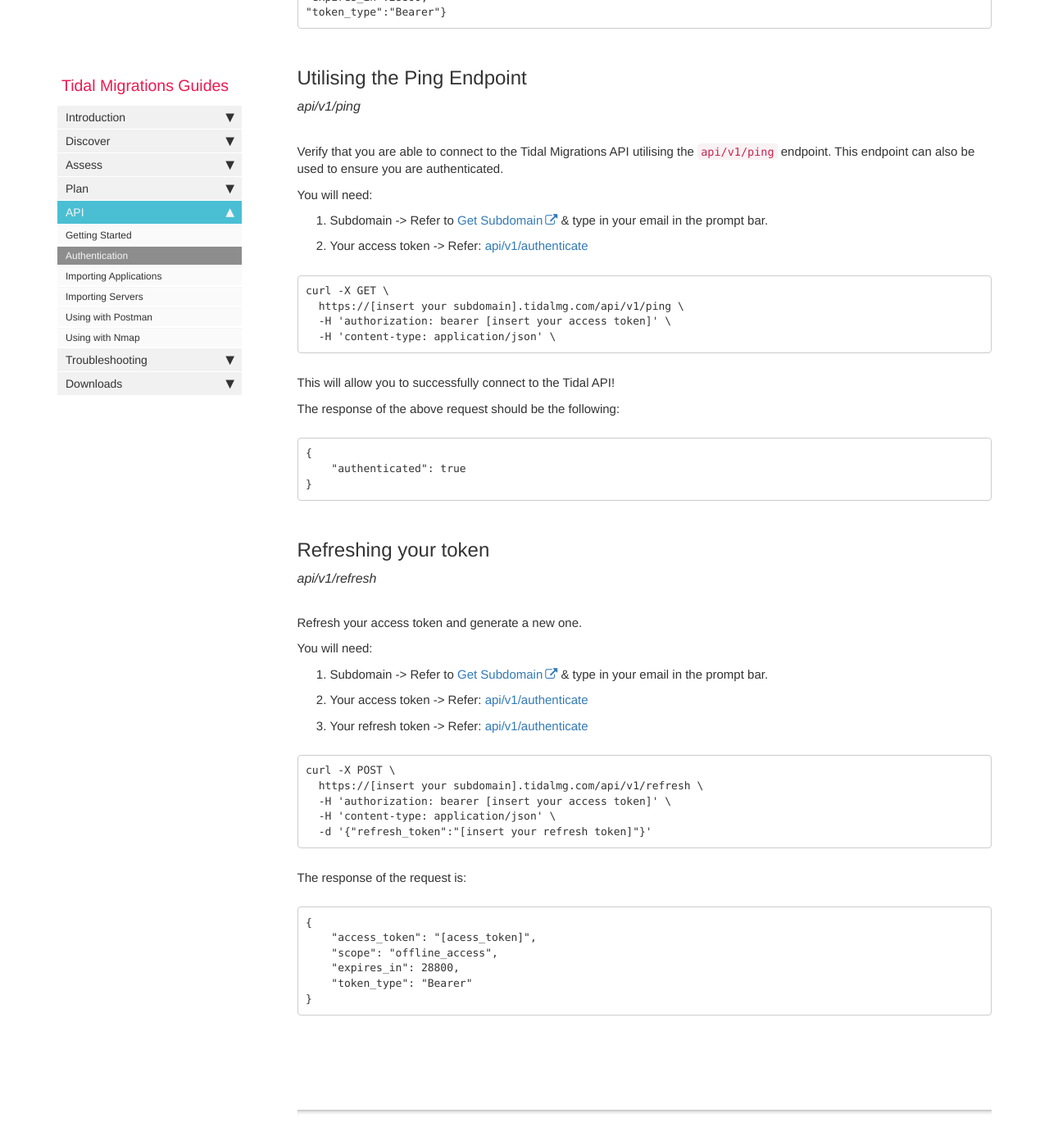
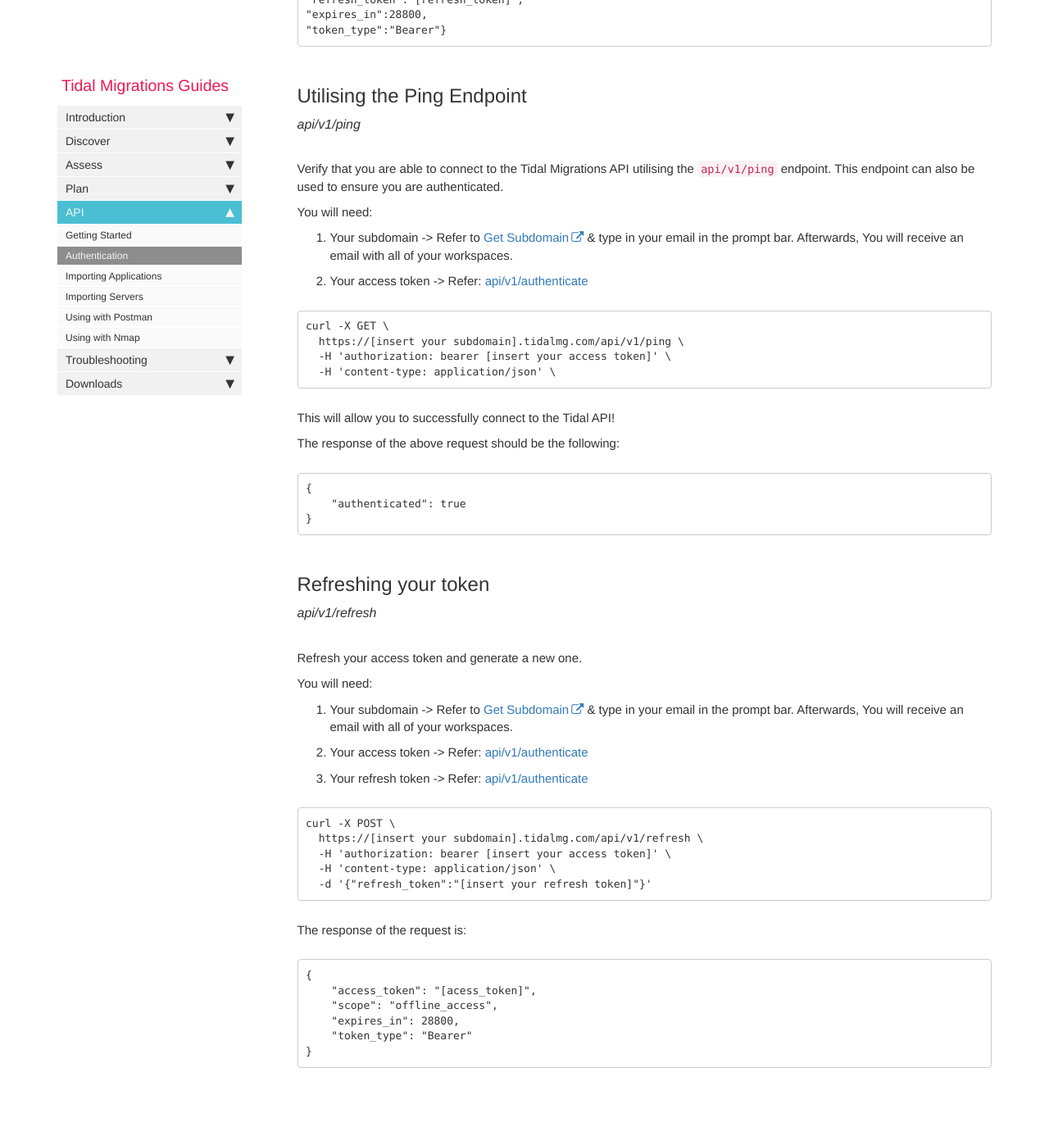
Before and after one commit to tidalmigrations/tidalmigrations.github.io, a Jekyll site: the page built from pages/api/authentication.md, in a window 1280 px wide and 1400 px high, scrolled down 1328 px. Shown: the top 1397 px of the window at 82% size. Built offline with Jekyll 4.4.1, drawn with Linux system fonts in a browser that asks for light colours; nearby versions of some CDN libraries; comment, search, counter and statistics services are not loaded; some of the changed text lies outside the part shown.

Commit message:
Switch references to get.tidalmg.com
Update from old login/client system to new workspaces

````diff
--- a/pages/api/authentication.md
+++ b/pages/api/authentication.md
@@ -23,7 +23,7 @@ A request to authenticate into the Tidal Migrations API looks like this:
 
 You will need:
 
-1. Subdomain -> Refer to [Get Subdomain](https://app.tidalmg.com/?login) & type in your email in the prompt bar.
+1. Your subdomain -> Refer to [Get Subdomain](https://get.tidalmg.com/workspaces) & type in your email in the prompt bar. Afterwards, You will receive an email with all of your workspaces.
 2. Username
 3. Password
 
@@ -73,7 +73,7 @@ This endpoint can also be used to ensure you are authenticated.
 
 You will need:
 
-1. Subdomain -> Refer to [Get Subdomain](https://app.tidalmg.com/?login) & type in your email in the prompt bar.
+1. Your subdomain -> Refer to [Get Subdomain](https://get.tidalmg.com/workspaces) & type in your email in the prompt bar. Afterwards, You will receive an email with all of your workspaces.
 2. Your access token -> Refer: [api/v1/authenticate](#getaccess)
 
 ```
@@ -101,7 +101,7 @@ Refresh your access token and generate a new one.
 
 You will need:
 
-1. Subdomain -> Refer to [Get Subdomain](https://app.tidalmg.com/?login) & type in your email in the prompt bar.
+1. Your subdomain -> Refer to [Get Subdomain](https://get.tidalmg.com/workspaces) & type in your email in the prompt bar. Afterwards, You will receive an email with all of your workspaces.
 2. Your access token -> Refer: [api/v1/authenticate](#getaccess)
 3. Your refresh token -> Refer: [api/v1/authenticate](#getaccess)
 
````
Also changed, not shown: pages/api/get_several.md (+2 -2 lines), pages/api/getting_started.md (+1 -1 lines), pages/api/importing_applications.md (+1 -1 lines), pages/api/importing_servers.md (+2 -2 lines).
